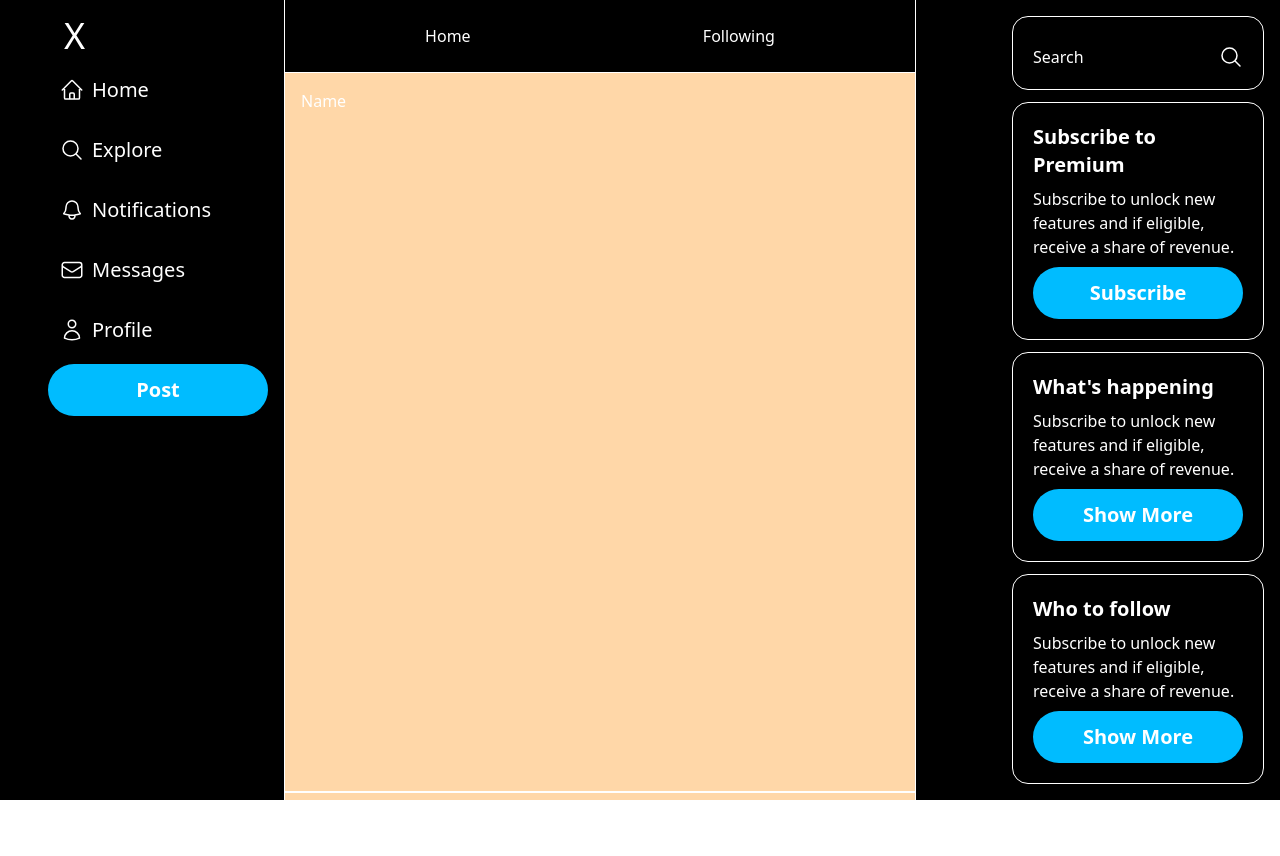
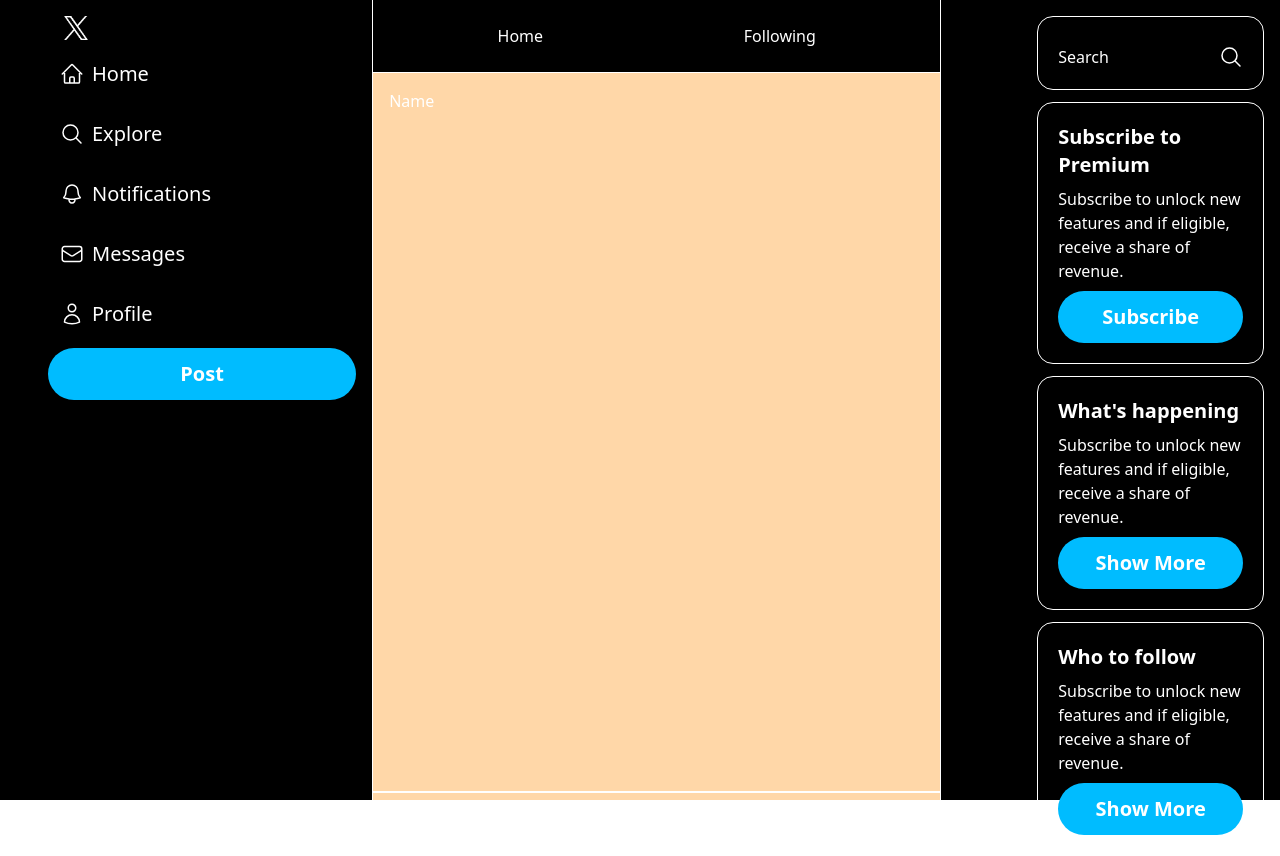
Before and after one commit to 2005Mohammadali/x-react-clone, a React (Vite) app: page / in a window 1280 px wide. Before the commit the page ends 800 px from the top, so only its background shows below. Built offline with nearby package versions, Linux system fonts and the light colour scheme.

Commit message:
added logo and improved navbar

```diff
--- a/src/Sidebar.jsx
+++ b/src/Sidebar.jsx
@@ -4,10 +4,10 @@ import { Button } from "./Button"
 
 export function Sidebar(){
     return(
-        <div className="w-64 h-screen bg-black flex-2 ml-8 ">
+        <div className="w-64 h-screen bg-black flex-3 ml-8 ">
             <BrowserRouter>
                 <nav className="flex flex-col gap-2 text-xl p-4">
-                    <h1 className="text-4xl px-4 cursor-pointer">X</h1>
+                    <img src="public/logo-white.png" alt="x.com" className="cursor-pointer h-6 w-6 ml-4"/>
                     <Options title={"Home"}>
                         <svg xmlns="http://www.w3.org/2000/svg" fill="none" viewBox="0 0 24 24" stroke-width="1.5" stroke="currentColor" class="size-6">
                             <path stroke-linecap="round" stroke-linejoin="round" d="m2.25 12 8.954-8.955c.44-.439 1.152-.439 1.591 0L21.75 12M4.5 9.75v10.125c0 .621.504 1.125 1.125 1.125H9.75v-4.875c0-.621.504-1.125 1.125-1.125h2.25c.621 0 1.125.504 1.125 1.125V21h4.125c.621 0 1.125-.504 1.125-1.125V9.75M8.25 21h8.25" />
@@ -33,7 +33,7 @@ export function Sidebar(){
                             <path stroke-linecap="round" stroke-linejoin="round" d="M15.75 6a3.75 3.75 0 1 1-7.5 0 3.75 3.75 0 0 1 7.5 0ZM4.501 20.118a7.5 7.5 0 0 1 14.998 0A17.933 17.933 0 0 1 12 21.75c-2.676 0-5.216-.584-7.499-1.632Z" />
                         </svg>
                     </Options>
-                    <Button title={"Post"}/>
+                    <Button title={"Post"} styles={"text-black bg-white hover:bg-white p-3 mr-8"}/>
                 </nav>
             </BrowserRouter>
         </div>
```
Also changed, not shown: public/logo-white.png (added), src/Sidebar.css (line endings or trailing spaces).
